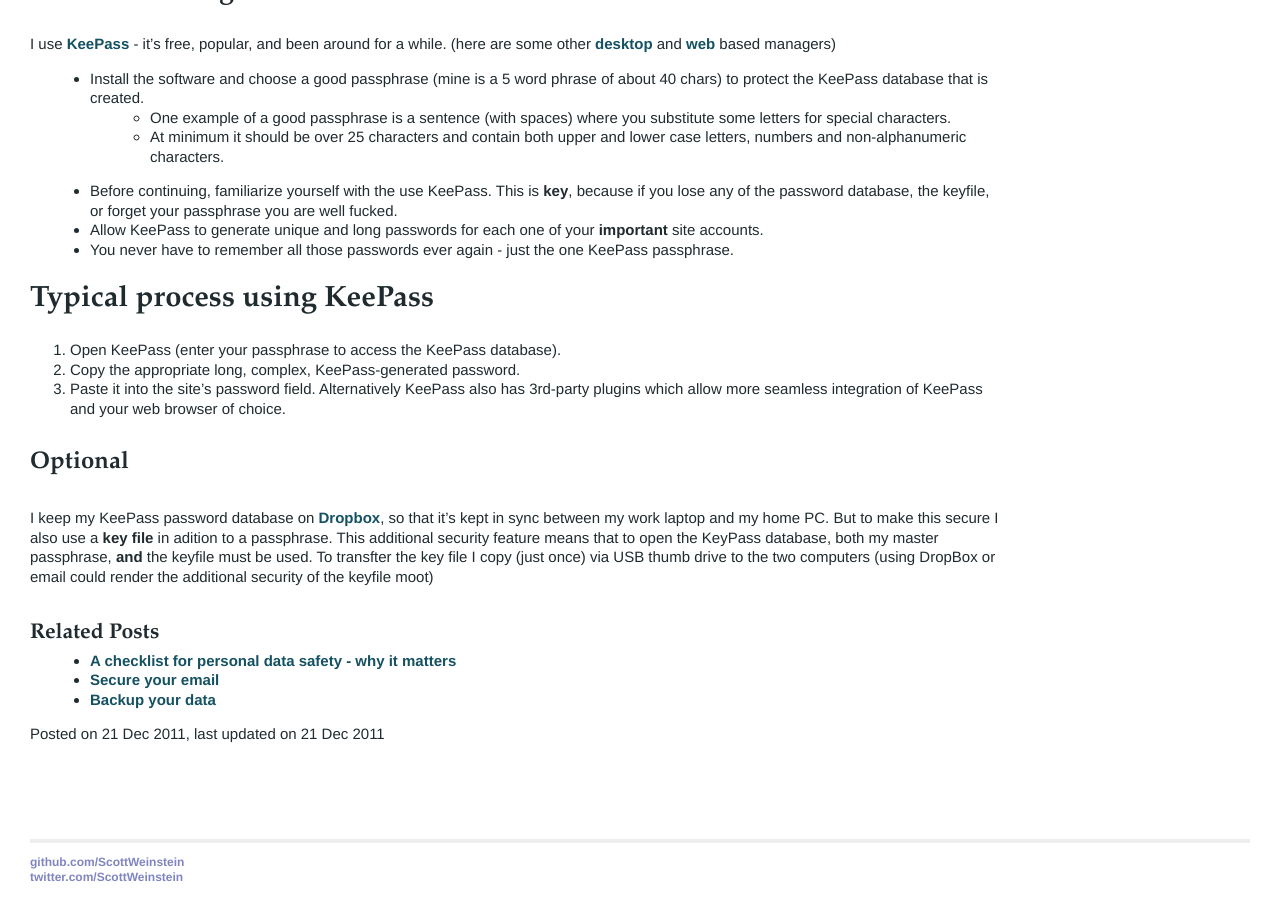
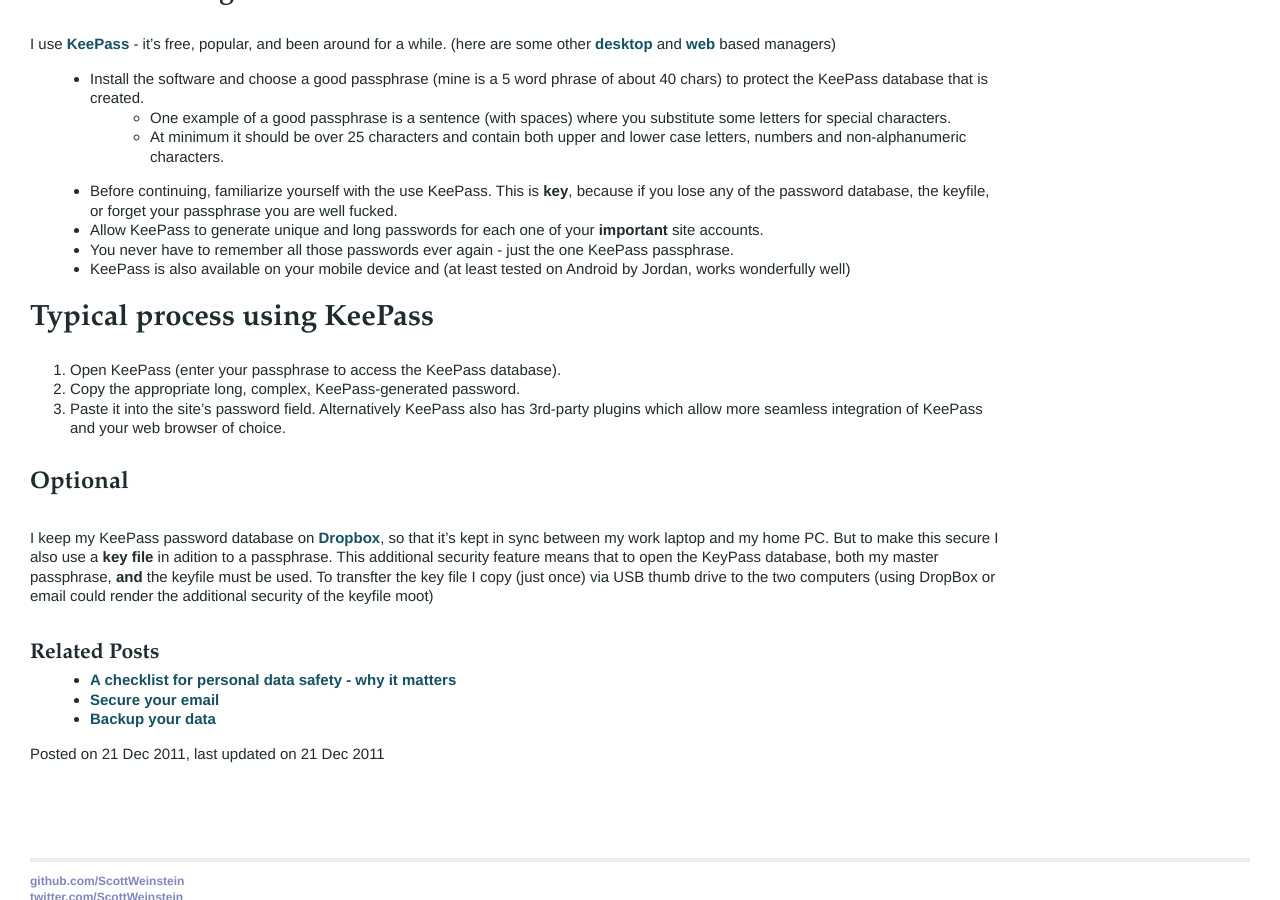
Before and after one commit to ScottWeinstein/ComputerSafety, a Jekyll site: the page built from _posts/2011-12-21-Passwords.md, in a window 1280 px wide and 900 px high, scrolled down 674 px. Built offline with Jekyll 4.4.1, drawn with Linux system fonts in a browser that asks for light colours; Markdown is read by kramdown in place of the engine named in the settings; comment, search, counter and statistics services are not loaded.

Commit message:
added bit about KeePass on mobile devices

```diff
--- a/_posts/2011-12-21-Passwords.md
+++ b/_posts/2011-12-21-Passwords.md
@@ -40,6 +40,7 @@ I use [KeePass](http://keepass.info/index.html) - it's free, popular, and been a
 * Before continuing, familiarize yourself with the use KeePass. This is **key**, because if you lose any of the password database, the keyfile, or forget your passphrase you are well fucked.
 * Allow KeePass to generate unique and long passwords for each one of your **important** site accounts.
 * You never have to remember all those passwords ever again - just the one KeePass passphrase.
+* KeePass is also available on your mobile device and (at least tested on Android by Jordan, works wonderfully well)
 
 ## Typical process using KeePass
 1. Open KeePass (enter your passphrase to access the KeePass database).
```
